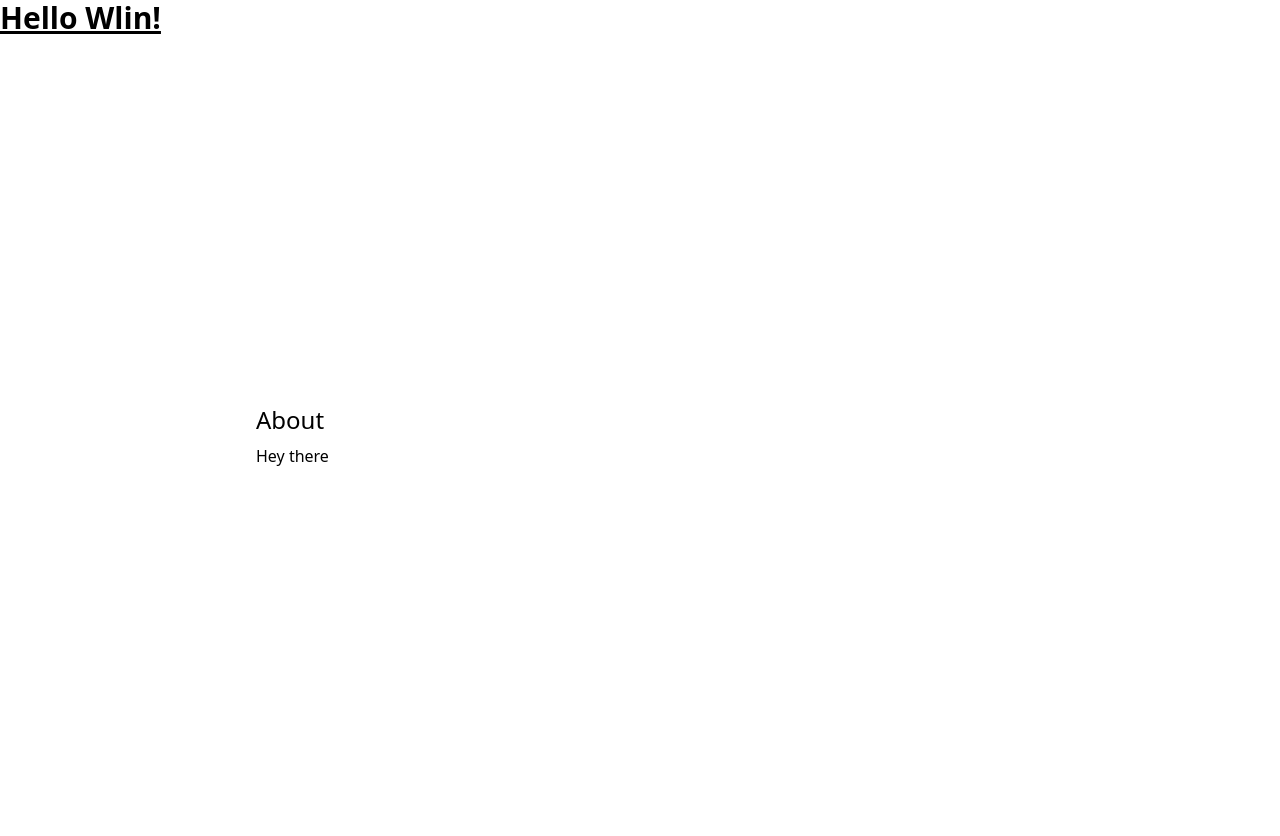
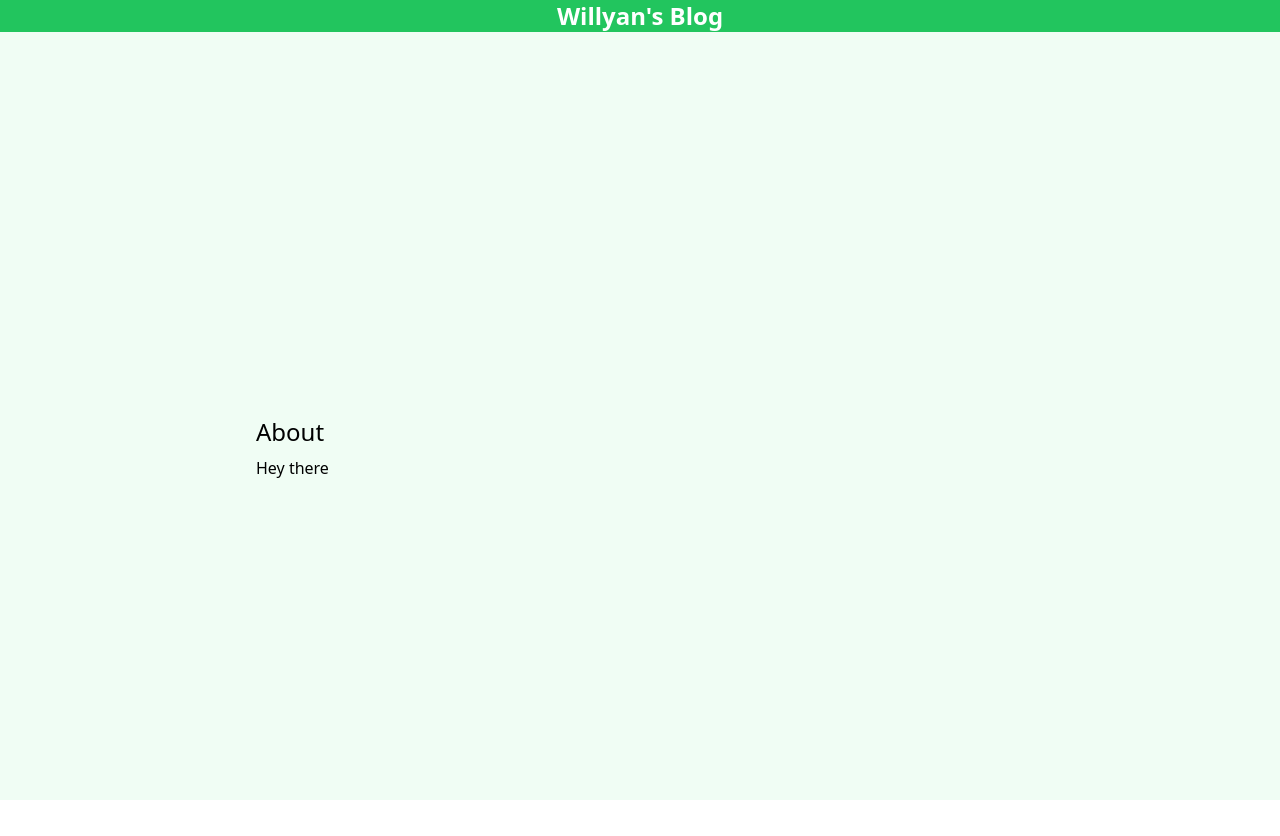
Before and after one commit to willdow/wlin, a Nuxt app: page / in a window 1280 px wide. After the commit the page ends 800 px from the top, so only its background shows below. Built offline with nearby package versions, Linux system fonts and the light colour scheme.

Commit message:
feat: 🦄 add layouts and pages

```diff
--- a/app.vue
+++ b/app.vue
@@ -1,6 +1,5 @@
 <template>
-  <div>
-    <h1 class="text-3xl font-bold underline">Hello Wlin!</h1>
+  <NuxtLayout name="custom">
     <NuxtPage />
-  </div>
+  </NuxtLayout>
 </template>
--- /dev/null
+++ b/layouts/custom.vue
@@ -0,0 +1,17 @@
+<template>
+  <div class="flex flex-col w-full h-screen overflow-hidden bg-green-50">
+    <header class="w-full h-16 bg-green-500">
+      <nav
+        class="flex items-center justify-center w-full h-full text-center text-black"
+      >
+        <h2 class="text-2xl font-bold text-white">Willyan's Blog</h2>
+      </nav>
+    </header>
+    <main class="flex-grow w-full h-full p-4 mx-auto max-w-7xl">
+      <slot />
+    </main>
+    <footer class="flex items-center justify-center w-full h-16 text-black">
+      <p class="text-gray-700">© {{ new Date().getFullYear() }} Willyan LIN</p>
+    </footer>
+  </div>
+</template>
--- a/nuxt.config.ts
+++ b/nuxt.config.ts
@@ -5,13 +5,13 @@ export default defineNuxtConfig({
   // app
   app: {
     head: {
-      title: "Wlin",
+      title: "Willyan",
       titleTemplate: "%s - Blog",
       meta: [
         { name: "viewport", content: "width=device-width, initial-scale=1" },
         {
-          hid: "Wlin",
-          name: "Wlin",
+          hid: "Willyan",
+          name: "Willyan",
           content: "Blog"
         }
       ],
--- /dev/null
+++ b/pages/tips/[id].vue
@@ -0,0 +1 @@
+tools
```
Also changed, not shown: pages/projects/[id].vue (added), pages/tools/[id].vue (added), 1 other file (tests, documents, lock files or other folders).
